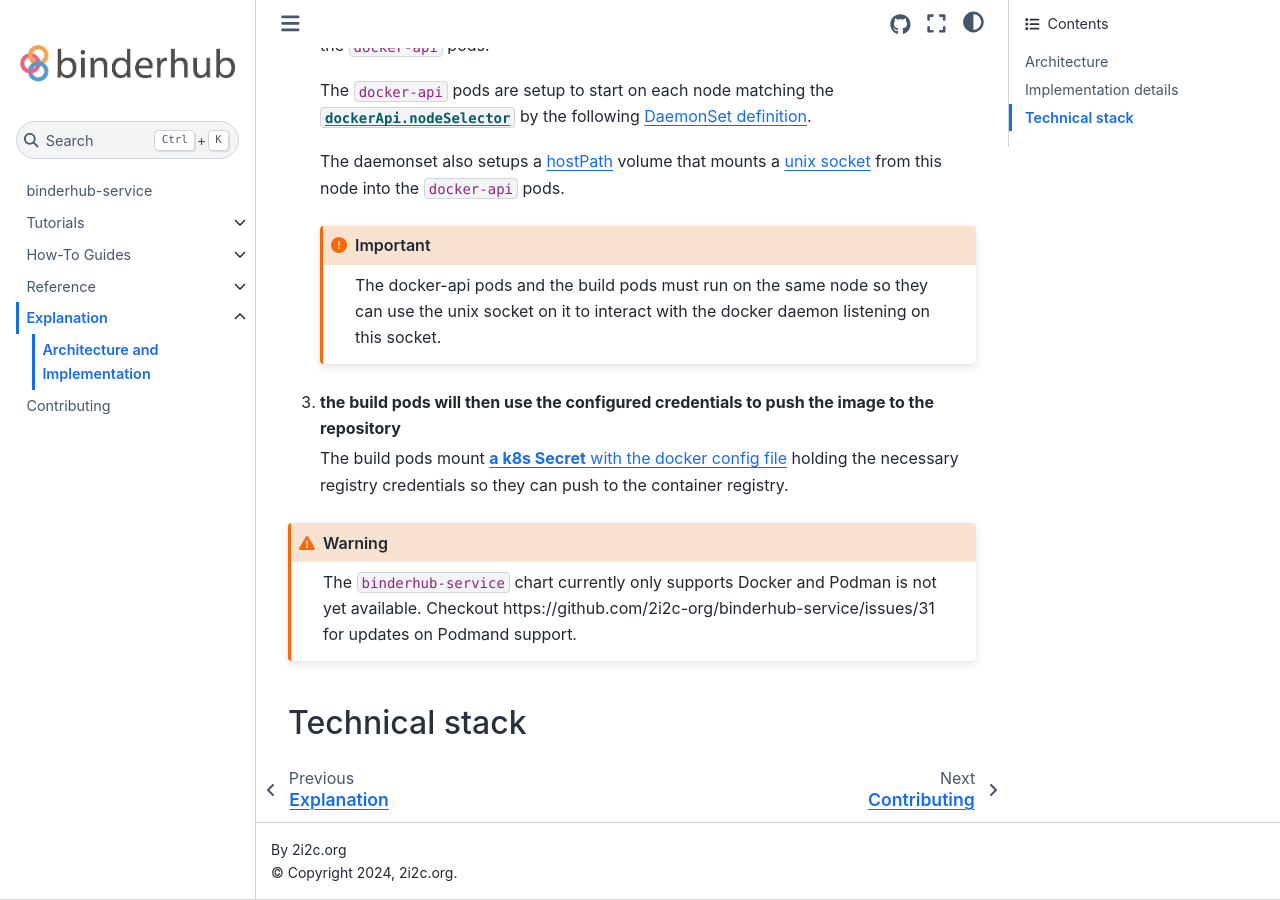
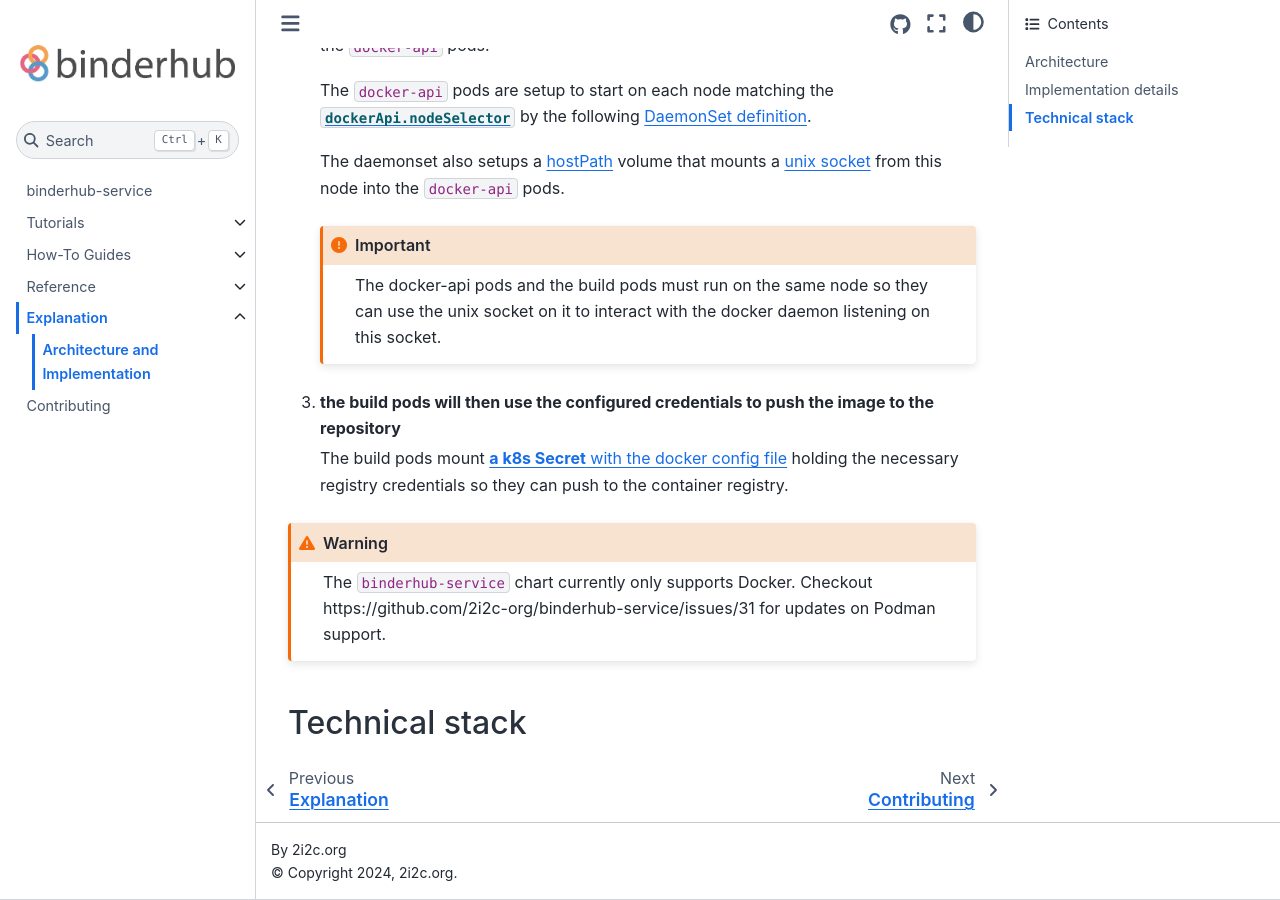
Before and after one commit to jupyterhub/binderhub, a Sphinx documentation site: the page built from docs/source/explanation/architecture-and-implementation.md, in a window 1280 px wide and 900 px high, scrolled down 1423 px. Built offline with Sphinx 7.4.7 and the Sphinx Book theme 1.1.4, drawn with Linux system fonts in a browser that asks for light colours.

Commit message:
Reword for clarity
Co-authored-by: Sarah Gibson <44771837+sgibson91@users.noreply.github.com>

````diff
--- a/docs/source/explanation/architecture-and-implementation.md
+++ b/docs/source/explanation/architecture-and-implementation.md
@@ -50,7 +50,7 @@ When a build & push request is fired, the following events happen:
    The build pods mount [**a k8s Secret** with the docker config file](https://github.com/2i2c-org/binderhub-service/blob/308965029a901993293539f159c66d15b767e8c8/binderhub-service/templates/secret.yaml#L5) holding the necessary registry credentials so they can push to the container registry.
 
 ```{warning}
-The `binderhub-service` chart currently only supports Docker and Podman is not yet available. Checkout https://github.com/2i2c-org/binderhub-service/issues/31 for updates on Podmand support.
+The `binderhub-service` chart currently only supports Docker. Checkout https://github.com/2i2c-org/binderhub-service/issues/31 for updates on Podman support.
 ```
 
 ## Technical stack
````
